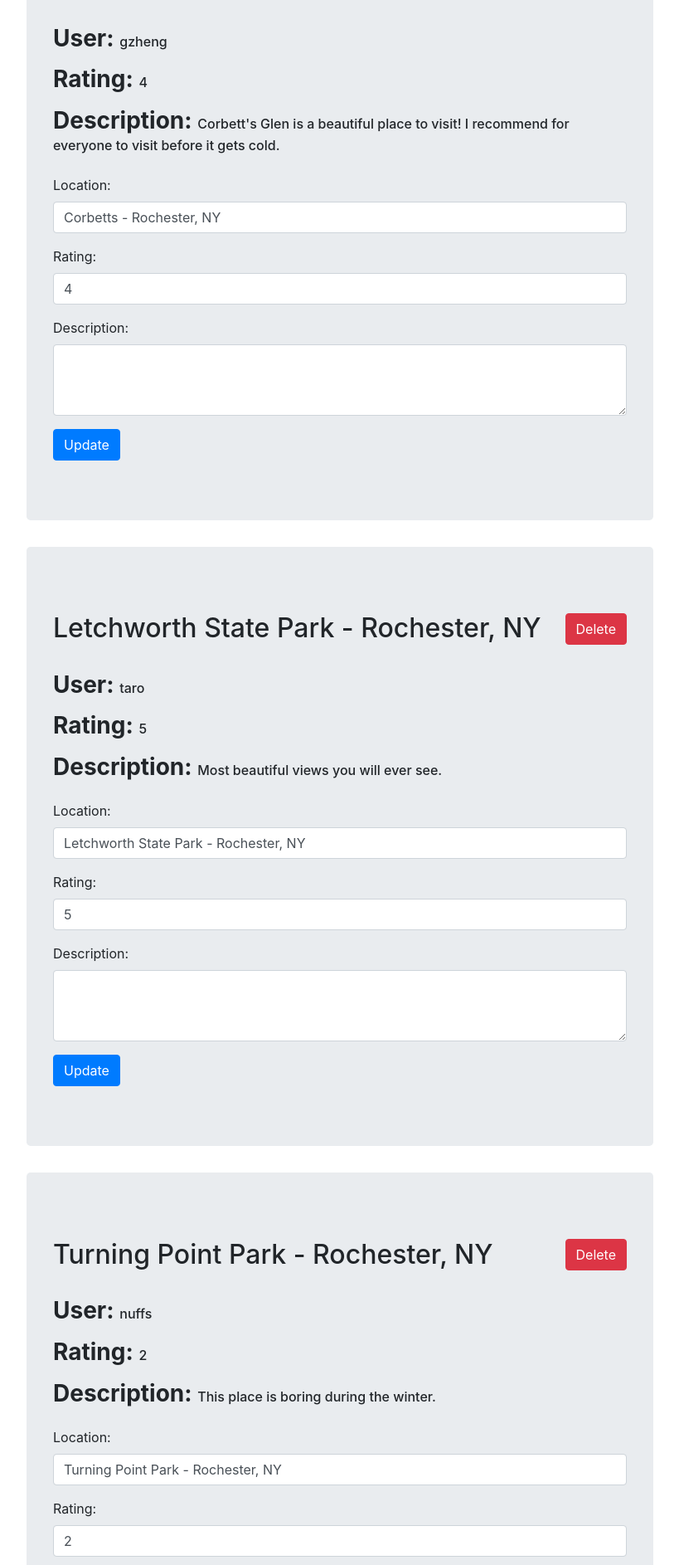
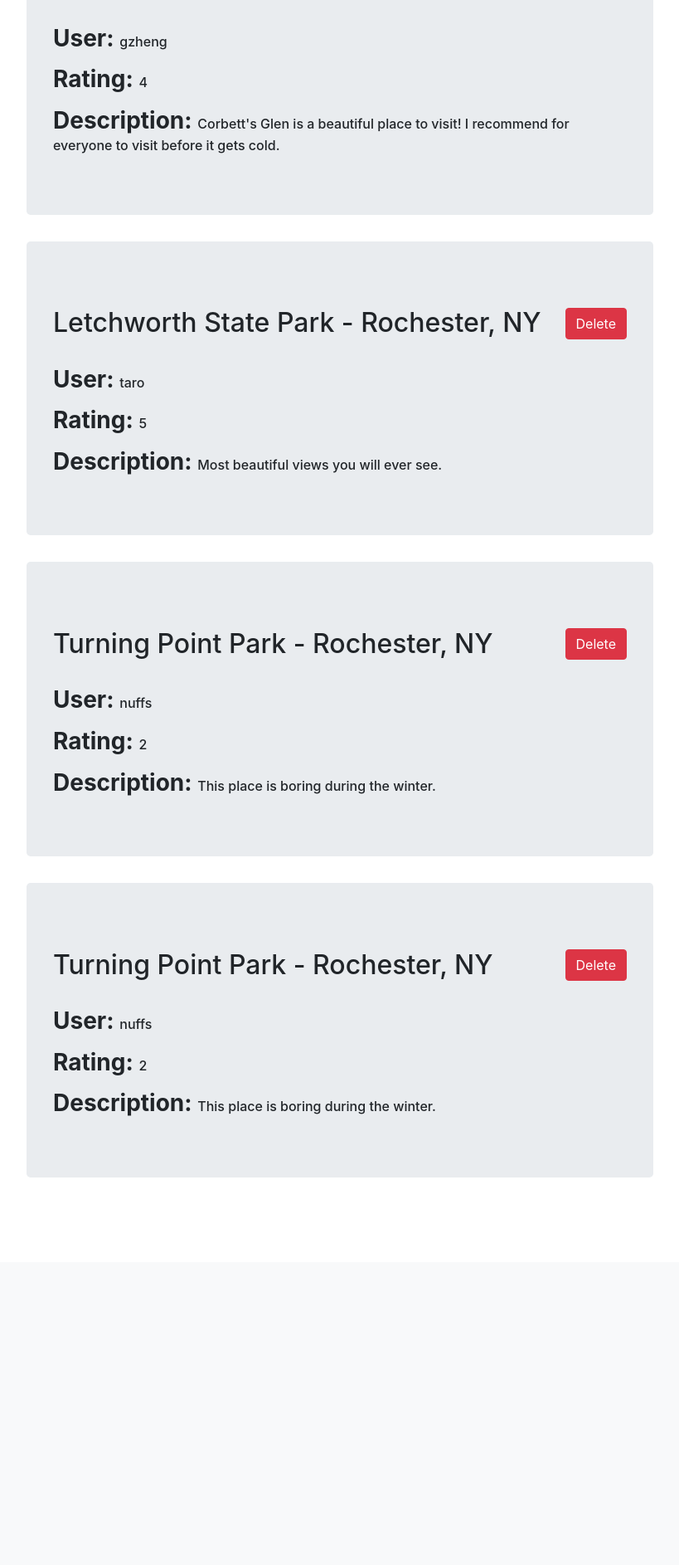
Before and after one commit to Mcheese134/CSC210Project, a Flask app: page /profile in a window 1280 px wide. Shown: the part 2005-3891 px from the top of the page at 83% size, without its empty margins (230-1049 px from the left). After the commit the page ends 3424 px from the top, so only its background shows below. Run offline with Flask 2, Linux system fonts and the light colour scheme; a user stored in the database is signed in; data comes from the database, SQL or seed files in the repository; some libraries are stand-ins or nearby versions.

Commit message:
Add files via upload

```diff
--- a/templates/profile.html
+++ b/templates/profile.html
@@ -98,7 +98,7 @@
             <h2>{{pin.location}}</h2>
             <!-- Delete Btn -->
             <div class="d-flex flex-row my-3">
-                <form method="POST" action="./delete">
+                <form method="POST" action="./deletePin">
                   <input type="hidden" value="{{pin.id}}" name="delID">
                   <input type="hidden" value="{{pin.username}}" name="title">
                   <input type="hidden" value="{{pin.rating}}" name="title">
@@ -125,29 +125,6 @@
                 </div>
             </div>
 
-            <!-- update form appears when clicking on edit-->
-            <!-- <button onclick="showForm()" class="btn btn-primary mb-2">Edit</button>  -->
-            <!-- style="display: none;" -->
-            <form method="POST" action="./update" id="updateForm">
-                <div class="form-group">
-                    <input type="hidden" value="{{pin.id}}" name="oldID" id = "oldID">
-                </div>
-                <div class="form-group">
-                    <label for="oldLoc">Location:</label>
-                    <input type="hidden" value="{{pin.location}}" name="oldLoc" id = "oldLoc">
-                    <input type="text" class="form-control" placeholder="Enter a location..." value="{{pin.location}}" name="newLoc">
-                </div>
-                <div class="form-group">
-                    <label for="oldRate">Rating:</label>
-                    <input type="hidden" value="{{pin.rating}}" name="oldRate" id = "oldRate">
-                    <input type="text" class="form-control" placeholder="Give a rating..." value="{{pin.rating}}" name="newRate">
-                </div>
-                <div class="form-group">
-                    <label for="oldDesc">Description:</label>
-                    <textarea type="text" class="form-control" value="{{pin.description}}" name="newDesc" rows = "3" value = "{{pin.description}}"> </textarea>
-                </div>
-                <button type="submit" class="btn btn-primary mb-2 mr-3">Update</button>
-            </form>
         </div>
     </div>
 
```
